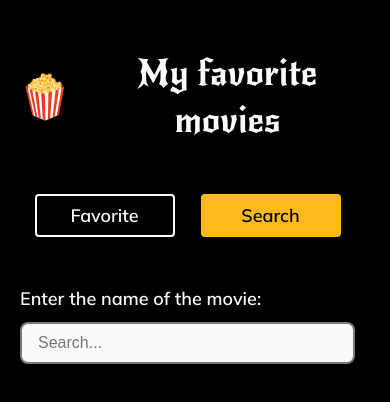
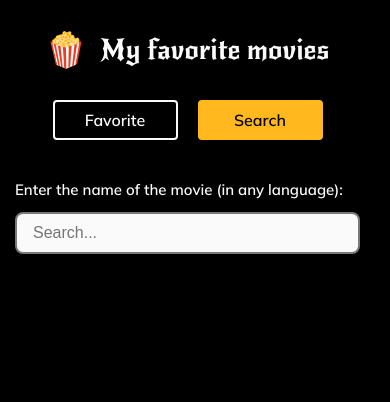
Before and after one commit to oleksandr-vt/favorite-movies, a Vue app: page /search in a window 390 px wide. Shown: the top 402 px of the page. Built offline with nearby package versions, Linux system fonts and the light colour scheme.

Commit message:
make app responsive

```diff
--- a/src/assets/css/global.scss
+++ b/src/assets/css/global.scss
@@ -25,9 +25,72 @@ body {
   max-width: 1180px;
   padding: 0 20px;
   margin: 0 auto;
+
+  @media (max-width: $breakpoint576) {
+    padding: 0 15px;
+  }
 }
 
 .title {
   font-size: 30px;
   font-weight: 700;
+
+  @media (max-width: $breakpoint768) {
+    font-size: 26px;
+  }
 }
+
+.block {
+  padding-bottom: 50px;
+
+  &__loader {
+    display: flex;
+    justify-content: center;
+  }
+
+  &__title {
+    margin-bottom: 25px;
+
+    @media (max-width: $breakpoint768) {
+      margin-bottom: 18px;
+    }
+  }
+
+  &__list {
+    display: grid;
+    grid-template-columns: repeat(4, 1fr);
+    gap: 20px;
+
+    @media (max-width: $breakpoint1024) {
+      grid-template-columns: repeat(3, 1fr);
+      gap: 16px;
+    }
+
+    @media (max-width: $breakpoint768) {
+      grid-template-columns: repeat(2, 1fr);
+    }
+
+    @media (max-width: $breakpoint576) {
+      gap: 15px;
+    }
+
+    @media (max-width: $breakpoint400) {
+      grid-template-columns: 1fr;
+    }
+  }
+
+  &__text {
+    font-size: 22px;
+    text-align: center;
+
+    @media (max-width: $breakpoint576) {
+      font-size: 18px;
+    }
+
+    a {
+      display: inline;
+      color: $colorGold;
+      text-decoration: underline;
+    }
+  }
+}
--- a/src/assets/css/variables.scss
+++ b/src/assets/css/variables.scss
@@ -1,3 +1,9 @@
+// Breakpoints
+$breakpoint1024: 1023.98px;
+$breakpoint768: 767.98px;
+$breakpoint576: 575.98px;
+$breakpoint400: 399.98px;
+
 // Colors
 $colorBlack: #000000;
 $colorGray: #4B4B4B;
--- a/src/components/AppButton.vue
+++ b/src/components/AppButton.vue
@@ -32,6 +32,11 @@ const props = defineProps({
   padding: 8px 10px;
   transition: 0.15s all ease;
 
+  @media (max-width: $breakpoint576) {
+    font-size: 16px;
+    max-width: 125px;
+  }
+
   &:hover {
     background-color: $colorWhite;
     color: $colorBlack;
--- a/src/components/AppHeader.vue
+++ b/src/components/AppHeader.vue
@@ -28,6 +28,10 @@ const route = useRoute()
   text-align: center;
   padding: 50px 0;
 
+  @media (max-width: $breakpoint768) {
+    padding: 30px 0 40px;
+  }
+
   &__title {
     display: flex;
     align-items: center;
@@ -36,9 +40,31 @@ const route = useRoute()
     margin: 0 auto;
     cursor: pointer;
 
+    @media (max-width: $breakpoint768) {
+      gap: 20px;
+    }
+
+    @media (max-width: $breakpoint400) {
+      gap: 15px;
+    }
+
     h1 {
       font-family: $fontSecondary;
       font-size: 36px;
+
+      @media (max-width: $breakpoint768) {
+        font-size: 30px;
+      }
+
+      @media (max-width: $breakpoint400) {
+        font-size: 28px;
+      }
+    }
+
+    img {
+      @media (max-width: $breakpoint400) {
+        max-width: 40px;
+      }
     }
   }
 
@@ -49,6 +75,11 @@ const route = useRoute()
     align-items: center;
     gap: 26px;
     margin-top: 50px;
+
+    @media (max-width: $breakpoint768) {
+      margin-top: 30px;
+      gap: 20px;
+    }
   }
 }
 </style>
--- a/src/components/Favorite.vue
+++ b/src/components/Favorite.vue
@@ -38,32 +38,3 @@ const movieStore = useMovieStore()
     </div>
   </div>
 </template>
-
-<style lang="scss" scoped>
-@import "@/assets/css/variables.scss";
-
-.block {
-  padding-bottom: 50px;
-
-  &__title {
-    margin-bottom: 25px;
-  }
-
-  &__list {
-    display: grid;
-    grid-template-columns: repeat(4, 1fr);
-    gap: 20px;
-  }
-
-  &__text {
-    font-size: 22px;
-    text-align: center;
-
-    a {
-      display: inline;
-      color: $colorGold;
-      text-decoration: underline;
-    }
-  }
-}
-</style>
--- a/src/components/Movie.vue
+++ b/src/components/Movie.vue
@@ -82,12 +82,20 @@ const isMovieFavorite = (id) => {
       display: -webkit-box;
       -webkit-line-clamp: 2;
       -webkit-box-orient: vertical;
+
+      @media (max-width: $breakpoint576) {
+        font-size: 18px;
+      }
     }
 
     span {
       color: $colorLightGray;
       font-size: 15px;
       font-weight: 700;
+
+      @media (max-width: $breakpoint576) {
+        font-size: 14px;
+      }
     }
   }
 
--- a/src/components/Search.vue
+++ b/src/components/Search.vue
@@ -12,8 +12,8 @@ const inputValue = ref('')
   <div class="container">
     <form class="search" @submit.prevent="searchStore.getMovies(inputValue)">
       <label for="search">
-        <h6>Enter the name of the movie:</h6>
-        <input v-model="inputValue" @input="searchStore.fallback = false" class="search__input" id="search" type="text"
+        <h6>Enter the name of the movie (in any language):</h6>
+        <input v-model="inputValue" @input="searchStore.fallback = false" class="search__input" id="search" type="search"
           placeholder="Search..." minlength="3" maxlength="50">
       </label>
     </form>
@@ -46,7 +46,11 @@ const inputValue = ref('')
   width: 100%;
   max-width: 560px;
   margin: 0 auto;
-  padding-bottom: 60px;
+  padding-bottom: 50px;
+
+  @media (max-width: $breakpoint768) {
+    padding-bottom: 40px;
+  }
 
   label {
     display: block;
@@ -56,6 +60,10 @@ const inputValue = ref('')
     margin-bottom: 12px;
     font-size: 18px;
     font-weight: 600;
+
+    @media (max-width: $breakpoint576) {
+      font-size: 15px;
+    }
   }
 
   &__input {
@@ -69,34 +77,4 @@ const inputValue = ref('')
     padding: 10px 16px;
   }
 }
-
-.block {
-  padding-bottom: 50px;
-
-  &__loader {
-    display: flex;
-    justify-content: center;
-  }
-
-  &__title {
-    margin-bottom: 25px;
-  }
-
-  &__list {
-    display: grid;
-    grid-template-columns: repeat(4, 1fr);
-    gap: 20px;
-  }
-
-  &__text {
-    font-size: 22px;
-    text-align: center;
-
-    a {
-      display: inline;
-      color: $colorGold;
-      text-decoration: underline;
-    }
-  }
-}
 </style>
--- a/src/stores/searchStore.js
+++ b/src/stores/searchStore.js
@@ -13,7 +13,6 @@ export const useSearchStore = defineStore("searchStore", () => {
     fallback.value = false
     loader.value = true
     searchStr.value = str
-    localStorage.setItem('searchStr', str)
 
     const res = await fetch(`${url}${str}`)
     const data = await res.json()
```
